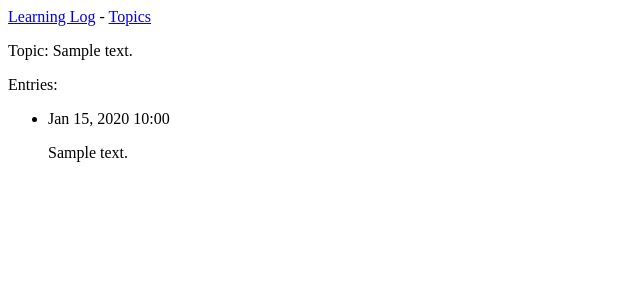
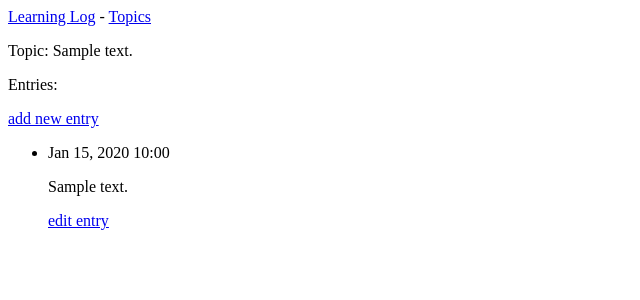
Before and after one commit to ButlerZhang/Ling, a Django app: page /topics/1/ in a window 1280 px wide. Shown: the top 300 px of the page, without its empty margins (0-640 px from the left). Run offline with Django 3.2, Linux system fonts and the light colour scheme; tables that the repository leaves empty hold one stand-in row (values such as "Sample post").

Commit message:
LearningLog: Edit topic and entry.

```diff
--- a/SourceCode/LearningLog/learning_logs/templates/learning_logs/topic.html
+++ b/SourceCode/LearningLog/learning_logs/templates/learning_logs/topic.html
@@ -5,11 +5,15 @@
 <p>Topic: {{ topic }}</p>
 
 <p>Entries:</p>
+<p>
+    <a href="{% url 'learning_logs:new_entry' topic.id %}">add new entry</a>
+</p>
 <ul>
     {% for entry in entries %}
     <li>
         <p>{{ entry.date_added|date:'M d, Y H:i' }}</p>
         <p>{{ entry.text|linebreaks }}</p>
+        <a href="{% url 'learning_logs:edit_entry' entry.id %}">edit entry</a>
     </li>
     {% empty %}
     <li>
--- a/SourceCode/LearningLog/learning_logs/templates/learning_logs/topics.html
+++ b/SourceCode/LearningLog/learning_logs/templates/learning_logs/topics.html
@@ -14,4 +14,6 @@
     {% endfor %}
 </ul>
 
+<a href="{% url 'learning_logs:new_topic' %}">Add a new topic:</a>
+
 {% endblock content %}
--- a/SourceCode/LearningLog/learning_logs/urls.py
+++ b/SourceCode/LearningLog/learning_logs/urls.py
@@ -14,4 +14,13 @@ urlpatterns = [
 
     #特定主题的详细页面
     url(r'^topics/(?P<topic_id>\d+)/$', views.topic, name='topic'),
+
+    #用于添加新主题的网页
+    url(r'^new_topic/$', views.new_topic, name='new_topic'),
+
+    #用于添加新条目的页面
+    url(r'^new_entry/(?P<topic_id>\d+)/$', views.new_entry, name='new_entry'),
+
+    #用于编辑条目的页面
+    url(r'^edit_entry/(?P<entry_id>\d+)/$', views.edit_entry, name='edit_entry'),
 ]
--- a/SourceCode/LearningLog/learning_logs/views.py
+++ b/SourceCode/LearningLog/learning_logs/views.py
@@ -1,7 +1,10 @@
 from django.shortcuts import render
-from .models import Topic
+from django.http import HttpResponseRedirect
+from django.urls import reverse
 
-# Create your views here.
+from .models import Topic, Entry
+from .forms import TopicForm, EntryForm
+
 
 def index(request):
     """学习笔记的主页"""
@@ -19,3 +22,55 @@ def topic(request, topic_id):
     entries = topic.entry_set.order_by('-date_added')
     context = {'topic': topic, 'entries': entries}
     return render(request, 'learning_logs/topic.html', context)
+
+def new_topic(request):
+    """添加新主题"""
+    if request.method != 'POST':
+        #未提交数据，创建一个新表单
+        form = TopicForm()
+    else:
+        #POST提交的数据，对数据进行处理
+        form = TopicForm(request.POST)
+        if form.is_valid():
+            form.save()
+            return HttpResponseRedirect(reverse('learning_logs:topics'))
+
+    context = {'form':form}
+    return render(request, 'learning_logs/new_topic.html', context)
+
+def new_entry(request, topic_id):
+    """在特定的主题中添加新条目"""
+    topic = Topic.objects.get(id=topic_id)
+
+    if request.method != 'POST':
+        #未提交数据，创建一个空表单
+        form = EntryForm()
+    else:
+        #POST提交的数据，对数据进行处理
+        form = EntryForm(data=request.POST)
+        if form.is_valid():
+            new_entry = form.save(commit=False)
+            new_entry.topic = topic
+            new_entry.save()
+            return HttpResponseRedirect(reverse('learning_logs:topic',args=[topic_id]))
+
+    context = {'topic':topic, 'form':form}
+    return render(request, 'learning_logs/new_entry.html', context)
+
+def edit_entry(request, entry_id):
+    """编辑既有条目"""
+    entry = Entry.objects.get(id=entry_id)
+    topic = entry.topic
+
+    if request.method != 'POST':
+        #初次请求，使用当前条目填表单
+        form = EntryForm(instance=entry)
+    else:
+        #POST提交的数据，对数据进行处理
+        form = EntryForm(instance=entry, data=request.POST)
+        if form.is_valid():
+            form.save()
+            return HttpResponseRedirect(reverse('learning_logs:topic', args=[topic.id]))
+
+    context = {'entry':entry, 'topic':topic, 'form':form}
+    return render(request, 'learning_logs/edit_entry.html', context)
```
Also changed, not shown: SourceCode/LearningLog/learning_logs/forms.py (added, +17 -0 lines), SourceCode/LearningLog/learning_logs/templates/learning_logs/edit_entry.html (added, +15 -0 lines), SourceCode/LearningLog/learning_logs/templates/learning_logs/new_entry.html (added, +15 -0 lines), SourceCode/LearningLog/learning_logs/templates/learning_logs/new_topic.html (added, +13 -0 lines).
